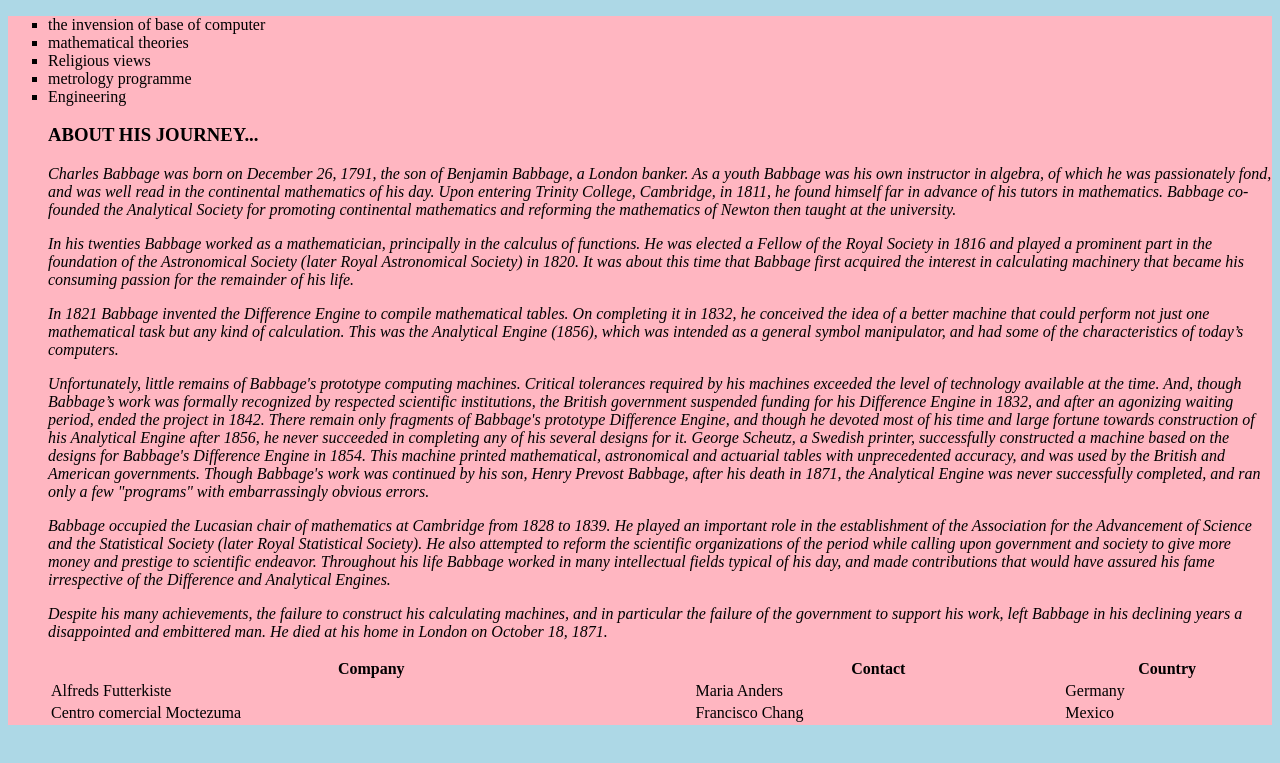
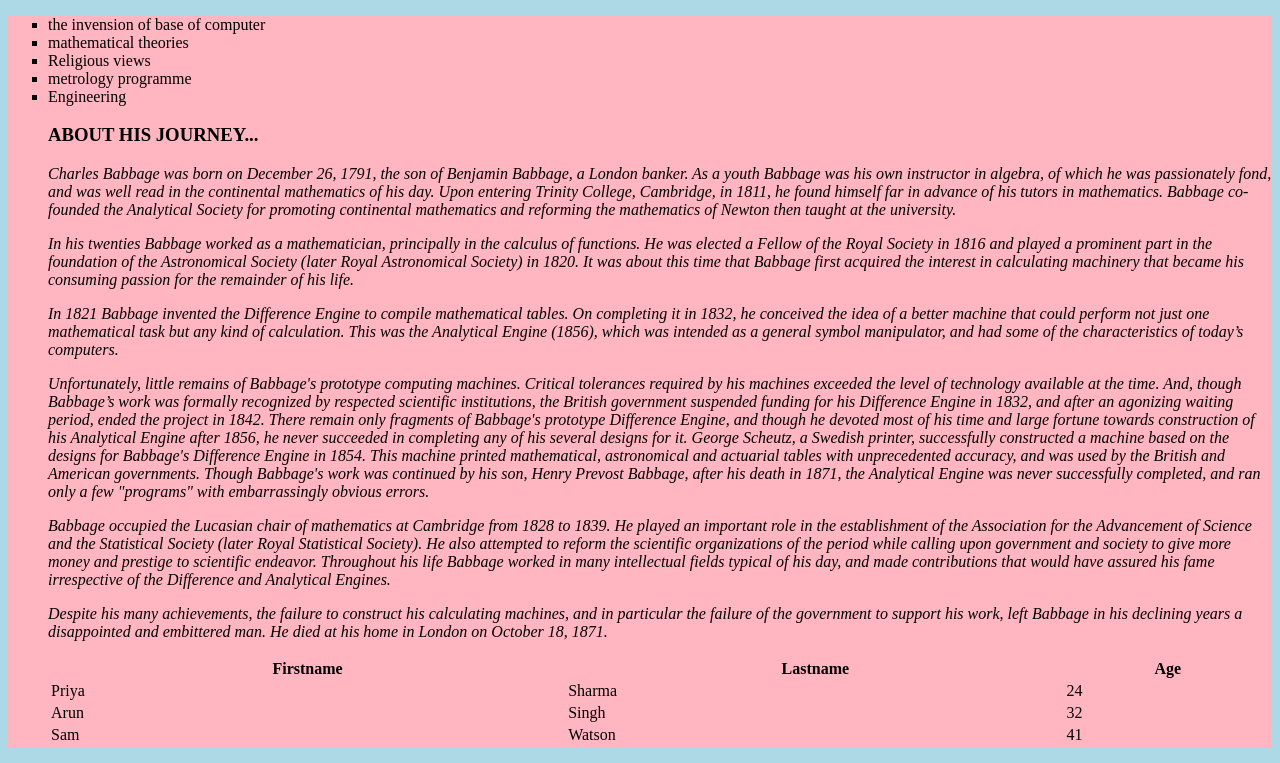
Before and after one commit to shasharika/3C03CSC, a plain HTML site: page index.html in a window 1280 px wide. Shown: the part 251-1014 px from the top of the page. Before the commit the page ends 992 px from the top, so only its background shows below. Drawn offline with Linux system fonts and the light colour scheme.

Commit message:
Update index.html

```diff
--- a/index.html
+++ b/index.html
@@ -23,23 +23,31 @@
 <p>Babbage occupied the Lucasian chair of mathematics at Cambridge from 1828 to 1839. He played an important role in the establishment of the Association for the Advancement of Science and the Statistical Society (later Royal Statistical Society). He also attempted to reform the scientific organizations of the period while calling upon government and society to give more money and prestige to scientific endeavor. Throughout his life Babbage worked in many intellectual fields typical of his day, and made contributions that would have assured his fame irrespective of the Difference and Analytical Engines.</i></p>
 
 <p>Despite his many achievements, the failure to construct his calculating machines, and in particular the failure of the government to support his work, left Babbage in his declining years a disappointed and embittered man. He died at his home in London on October 18, 1871.</p>
+
+<body>
     <table style="width:100%">
         <tr>
-    <th>Company</th>
-    <th>Contact</th>
-    <th>Country</th>
+            <th>Firstname</th>
+            <th>Lastname</th>
+            <th>Age</th>
         </tr>
         <tr>
-    <td>Alfreds Futterkiste</td>
-    <td>Maria Anders</td>
-    <td>Germany</td>
+            <td>Priya</td>
+            <td>Sharma</td>
+            <td>24</td>
         </tr>
         <tr>
-    <td>Centro comercial Moctezuma</td>
-    <td>Francisco Chang</td>
-    <td>Mexico</td>
+            <td>Arun</td>
+            <td>Singh</td>
+            <td>32</td>
+        </tr>
+        <tr>
+            <td>Sam</td>
+            <td>Watson</td>
+            <td>41</td>
         </tr>
     </table>
 
+
 </body>
 </html>
```
Lines whose indentation alone changed are shown as unchanged.
